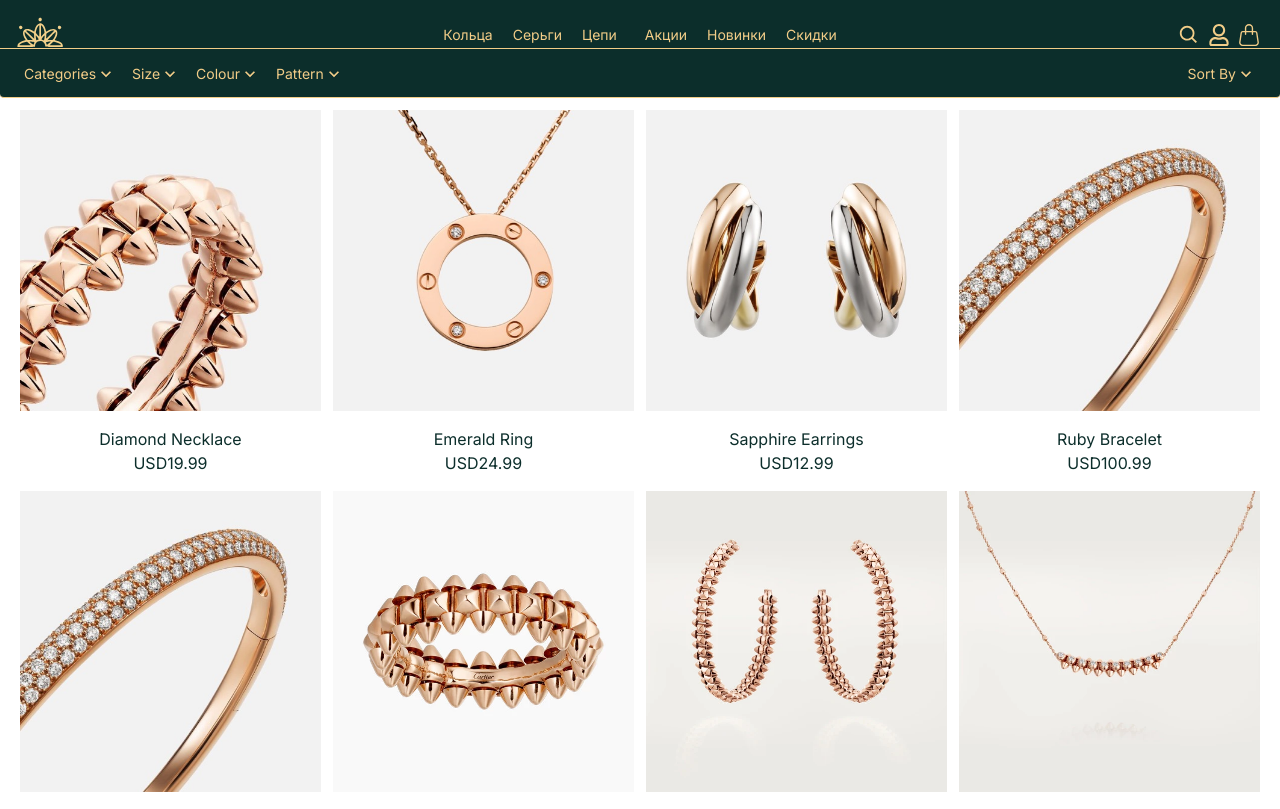
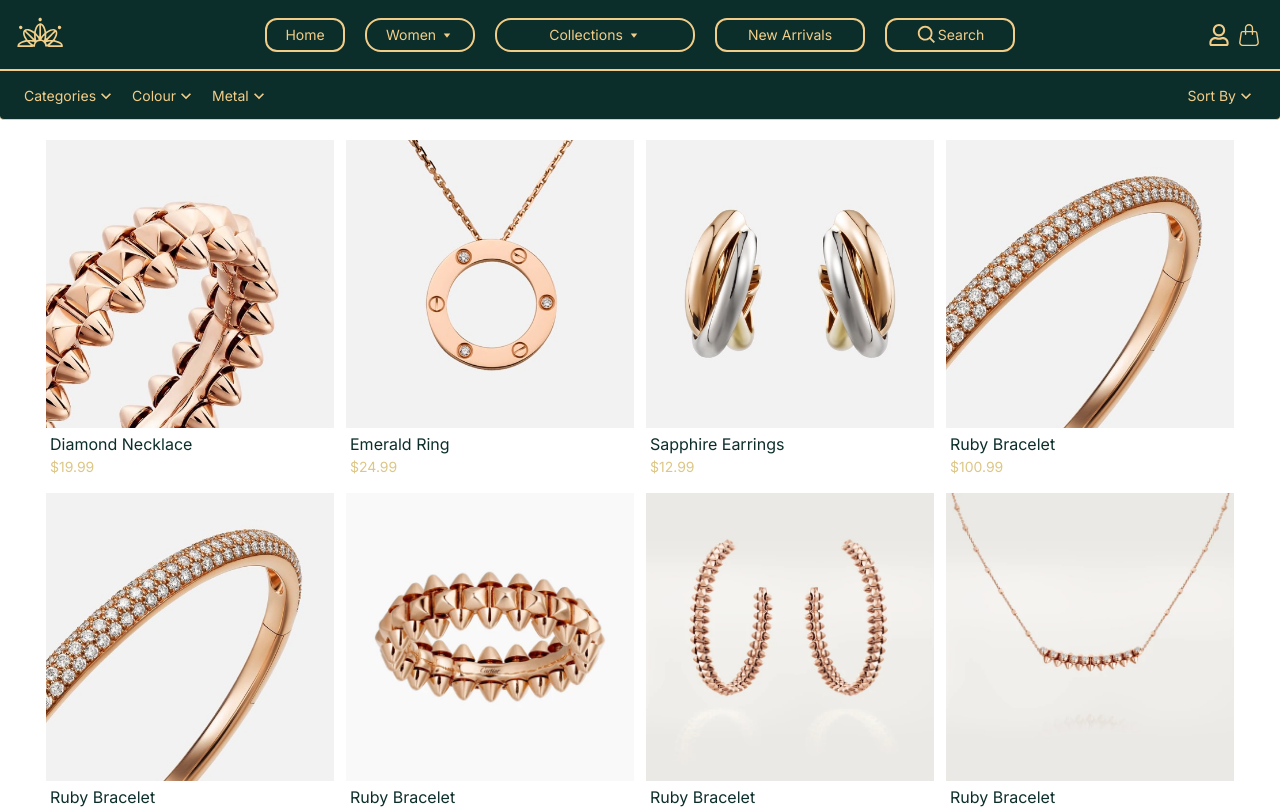
Before and after one commit to Kipachu-1/bini, a Next.js app: page /jewelry/1/1 in a window 1280 px wide. Shown: the top 809 px of the page. Built offline with nearby package versions, Linux system fonts and the light colour scheme.

Commit message:
design update

```diff
--- a/src/app/jewelry/[category]/[product]/page.tsx
+++ b/src/app/jewelry/[category]/[product]/page.tsx
@@ -2,7 +2,7 @@ import { productList } from "@/MockData";
 import ProductList from "@/components/Product/ProductList";
 export default function Page({ params }: { params: {} }) {
   return (
-    <div className="w-full h-fit text-[#0c2e2b] max-w-[1440px] overflow-hidden overscroll-none">
+    <div className="w-full h-fit text-[#0c2e2b] max-w-[1440px] overflow-hidden overscroll-none box-border md:px-[26px]">
       <ProductList list={productList} />
     </div>
   );
--- a/src/app/jewelry/layout.tsx
+++ b/src/app/jewelry/layout.tsx
@@ -7,7 +7,7 @@ export default function JewelryLayout({
   children: React.ReactNode;
 }) {
   return (
-    <div className="w-full overflow-hidden h-auto min-h-full box-border px-[20px] pt-[110px] bg-[white] flex flex-col justify-center">
+    <div className="w-full overflow-hidden h-auto min-h-full box-border px-[20px] pt-[110px] lg:pt-[140px] bg-[white] flex justify-center">
       <JewelryFilterBar />
       {children}
     </div>
--- a/src/app/page.tsx
+++ b/src/app/page.tsx
@@ -8,7 +8,6 @@ import Hero from "@/components/Hero";
 import ModelShow from "@/components/ModelShow";
 import PopularView from "@/components/PopularView";
 import InfoModel from "@/components/InfoModel";
-import NewsLetter from "@/components/NewsLetter";
 
 const SofiaSans = Sofia_Sans({
   weight: "500",
--- a/src/components/FilterBars/JewelryFilterBar.tsx
+++ b/src/components/FilterBars/JewelryFilterBar.tsx
@@ -4,7 +4,12 @@ import { MdNavigateNext } from "react-icons/md";
 import SelectFilter from "./SelectFilter";
 import { useAppSelector } from "@/redux/hooks";
 import { selectJFilterSortBy } from "@/redux/slices/JFilterStateSlice";
-import { sortByOptions } from "@/Shared/Constants/Filter";
+import {
+  BrilliantColors,
+  MetalTypes,
+  RingCategories,
+  sortByOptions,
+} from "@/Shared/Constants/Filter";
 import { selectNavbarVisibilityScroll } from "@/redux/slices/ModalsStateSlice";
 import { AnimatePresence, motion, useAnimate } from "framer-motion";
 
@@ -13,18 +18,23 @@ interface JewelryFilterBarProps {}
 const JewelryFilterBar: React.FC<JewelryFilterBarProps> = () => {
   const navVisible = useAppSelector(selectNavbarVisibilityScroll);
   const [scope, animate] = useAnimate();
-  const sortBy = useAppSelector(selectJFilterSortBy);
   useEffect(() => {
-    if (navVisible && animate) animate(scope.current, { top: "48px" }, { duration: 0.6, delay:0.1 });
-    if (!navVisible && animate) animate(scope.current, { top: "0px" }, { duration: 0.3, type:'tween'});
+    if (navVisible && animate) {
+      if (window.innerWidth >= 1024)
+        animate(scope.current, { top: "70px" }, { duration: 0.6, delay: 0.1 });
+      if (window.innerWidth <= 1024)
+        animate(scope.current, { top: "48px" }, { duration: 0.6, delay: 0.1 });
+    }
+    if (!navVisible && animate) {
+      animate(scope.current, { top: "0px" }, { duration: 0.3, type: "tween" });
+    }
   }, [navVisible]);
   return (
     <AnimatePresence>
       {
         <motion.div
           ref={scope}
-          initial={{ top: "0px" }}
-          className="fixed justify-center flex z-[200] text-[#f2cd88] bg-[#0c2e2b] border-b border-t border-[#f2cd88] rounded-br rounded-bl right-0 left-0 w-full h-[50px]"
+          className="fixed justify-center flex z-[200] text-[#f2cd88] bg-[#0c2e2b] border-b border-t border-[#f2cd88] rounded-br rounded-bl right-0 left-0 w-full h-[50px] top-[48px] lg:top-[70px]"
         >
           <div className="flex w-full h-full lg:hidden text-[14px]">
             <div className="w-full h-full flex justify-center items-center cursor-pointer">
@@ -41,10 +51,21 @@ const JewelryFilterBar: React.FC<JewelryFilterBarProps> = () => {
           </div>
           <div className="hidden lg:flex justify-between items-center w-full h-full max-w-[1440px] box-border px-4 text-[14px]">
             <div className="flex h-full rounded">
-              <SelectFilter name="Categories" />
-              <SelectFilter name="Size" />
-              <SelectFilter name="Colour" />
-              <SelectFilter name="Pattern" />
+              <SelectFilter
+                name="Categories"
+                options={RingCategories}
+                optionsStyle="right-[unset] left-[0]"
+              />
+              <SelectFilter
+                name="Colour"
+                options={BrilliantColors}
+                optionsStyle="right-[unset] left-[0]"
+              />
+              <SelectFilter
+                name="Metal"
+                options={MetalTypes}
+                optionsStyle="right-[unset] left-[0]"
+              />
             </div>
             <div className="h-full rounded">
               <SelectFilter
@@ -53,6 +74,7 @@ const JewelryFilterBar: React.FC<JewelryFilterBarProps> = () => {
                 optionsStyle="text-right"
               />
             </div>
+
           </div>
         </motion.div>
       }
--- a/src/components/FilterBars/SelectFilter.tsx
+++ b/src/components/FilterBars/SelectFilter.tsx
@@ -6,6 +6,7 @@ interface SelectFilterProps {
   name: string;
   options?: Option[];
   optionsStyle?: string;
+  onClick?: Function;
 }
 interface Option {
   name: string;
@@ -16,11 +17,15 @@ const SelectFilter: React.FC<SelectFilterProps> = ({
   name,
   options,
   optionsStyle,
+  onClick,
 }) => {
   const [active, setActive] = useState(false);
   return (
     <div
       onClick={() => {
+        if (onClick) {
+          onClick();
+        }
         setActive(!active);
       }}
       className="group relative flex cursor-pointer px-2 duration-300 w-full h-full justify-center items-center z-10"
@@ -43,8 +48,11 @@ const SelectFilter: React.FC<SelectFilterProps> = ({
           >
             {options?.map((item, index: number) => {
               return (
-                <div key={item.name+'id'} className="w-full h-fit p-[8px_30px] whitespace-nowrap hover:bg-[#cacaca4b] duration-300">
-                  <p key={item.name+"id_p"}>{item.name}</p>
+                <div
+                  key={item.name + "id"}
+                  className="w-full h-fit p-[8px_30px] whitespace-nowrap hover:bg-[#cacaca4b] duration-300"
+                >
+                  <p key={item.name + "id_p"}>{item.name}</p>
                 </div>
               );
             })}
--- a/src/components/Hero.tsx
+++ b/src/components/Hero.tsx
@@ -5,7 +5,7 @@ interface HeroProps {}
 
 const Hero: React.FC<HeroProps> = () => {
   return (
-    <div className="w-full flex h-[740px] mt-[50px] lg:mt-[70px]">
+    <div className="w-full flex h-[740px] mt-[50px] lg:mt-[60px]">
       <div className="w-full h-full relative">
         <Image
           src={"/ProImages/hero1.webp"}
--- a/src/components/Navbar/Navbar.tsx
+++ b/src/components/Navbar/Navbar.tsx
@@ -1,7 +1,7 @@
 "use client";
 import React, { useEffect, useState } from "react";
 import { AnimatePresence, motion } from "framer-motion";
-import { RxHamburgerMenu } from "react-icons/rx";
+import { HiOutlineMenuAlt2 } from "react-icons/hi";
 import { BiSearch } from "react-icons/bi";
 import { BsHandbag } from "react-icons/bs";
 import { FaRegUser } from "react-icons/fa";
@@ -14,8 +14,9 @@ import {
   setNavbarVisibilityScroll,
 } from "@/redux/slices/ModalsStateSlice";
 import Catalog from "./Catalog";
-import { usePathname, useRouter } from "next/navigation";
+import { RxTriangleDown } from "react-icons/rx";
 import Link from "next/link";
+import SelectFilter from "../FilterBars/SelectFilter";
 interface NavbarProps {
   logoNameVisible?: boolean;
 }
@@ -24,6 +25,10 @@ const Navbar: React.FC<NavbarProps> = ({ logoNameVisible = true }) => {
   const dispatch = useAppDispatch();
   const visible = useAppSelector(selectNavbarVisibility);
   const visibleScroll = useAppSelector(selectNavbarVisibilityScroll);
+  const [collOpen, setCollOpen] = useState(false);
+  const [catOpen, setCatOpen] = useState(false);
+  const [currCat, setCurrCat] = useState("Women");
+
   const [prevScrollY, setPrevScrollY] = useState(0);
 
   const onMenuClick = () => {
@@ -42,6 +47,7 @@ const Navbar: React.FC<NavbarProps> = ({ logoNameVisible = true }) => {
       const currentScrollY = window.scrollY;
 
       if (currentScrollY > prevScrollY && currentScrollY - prevScrollY > 20) {
+        setCollOpen(false);
         dispatch(setNavbarVisibilityScroll(false));
         setPrevScrollY(currentScrollY);
       } else if (
@@ -70,18 +76,24 @@ const Navbar: React.FC<NavbarProps> = ({ logoNameVisible = true }) => {
       <AnimatePresence>
         {visibleScroll && (
           <motion.div
-            initial={{ top: "-70px" }}
+            initial={{ top: "0px" }}
             animate={{ top: "0px" }}
             exit={{ top: "-70px" }}
             transition={{ duration: 0.6, type: "tween" }}
-            className="fixed h-[50px] lg:h-[70px] w-full right-0 left-0 z-50 box-border justify-center flex overflow-hidden text-[#f2cd88] bg-[#0c2e2b] border-b border-[#f2cd88]"
+            className="fixed h-[50px] lg:h-[70px] w-full right-0 left-0 z-[10000] box-border justify-center flex text-[#f2cd88] bg-[#0c2e2b] border-b border-[#f2cd88]"
           >
             <div className="flex relative justify-between items-center w-full p-[10px_20px] max-w-[1800px]">
-              <RxHamburgerMenu
-                className="text-2xl h-9 cursor-pointer z-10 lg:hidden"
-                onClick={onMenuClick}
-              />
-              <div className="relative aspect-square w-9 hidden lg:flex cursor-pointer z-10">
+              <div className="flex gap-[16px] items-center md:hidden z-[50]">
+                <HiOutlineMenuAlt2
+                  className="text-3xl h-9 cursor-pointer z-10 "
+                  onClick={onMenuClick}
+                />
+                <Link href={"/"}>
+                  <p className="text-[18px]">BI~NI</p>
+                </Link>
+              </div>
+
+              <div className="relative aspect-square w-9 hidden md:flex cursor-pointer z-10">
                 <Link href={"/"}>
                   <Image
                     src={"/biniLogoNoName.svg"}
@@ -98,26 +110,104 @@ const Navbar: React.FC<NavbarProps> = ({ logoNameVisible = true }) => {
                 </Link>
               </div>
               <div className="flex gap-2 justify-center items-center z-10">
-                <BiSearch className="text-[22px] cursor-pointer" />
                 <FaRegUser className="text-[22px] cursor-pointer" />
                 <BsHandbag className="text-[22px] cursor-pointer" />
               </div>
               <div className=" absolute inset-0 flex justify-center items-center text-[14px]">
-                {logoNameVisible && (
-                  <Link href={"/"}>
-                    <p className="sm:hidden">BI~NI</p>
-                  </Link>
-                )}
                 <div className="hidden sm:flex gap-7">
-                  <div className="hidden lg:flex gap-[20px]">
-                    <p className=" cursor-pointer">Кольца</p>
-                    <p className=" cursor-pointer">Серьги</p>
-                    <p className=" cursor-pointer">Цепи</p>
-                  </div>
-                  <div className="text-center hidden sm:flex gap-[20px]">
-                    <p className=" cursor-pointer">Акции</p>
-                    <p className=" cursor-pointer">Новинки</p>
-                    <p className=" cursor-pointer">Скидки</p>
+                  <div className="hidden md:flex gap-[20px]">
+                    <div className="w-[80px] h-[34px] flex justify-center cursor-pointer items-center border-[2px] rounded-[12px] border-[#f2cd88]">
+                      <p className=" cursor-pointer ">Home</p>
+                    </div>
+                    <div
+                      onClick={() => {
+                        setCatOpen(!catOpen);
+                      }}
+                      className="w-[110px] h-[34px] flex justify-center gap-x-1 cursor-pointer items-center border-[2px] rounded-[16px] border-[#f2cd88] relative"
+                    >
+                      <p className=" cursor-pointer">{currCat}</p>
+                      <RxTriangleDown />
+                      {catOpen && (
+                        <motion.div
+                          initial={{ y: -10, opacity: 0 }}
+                          animate={{ y: 0, opacity: 1 }}
+                          exit={{ y: -10, opacity: 0 }}
+                          transition={{ duration: 0.5, type: "spring" }}
+                          className="absolute top-[40px] overflow-hidden text-left border-[#f2cd88] border-[2px] right-0 left-0 w-full bg-[#0c2e2b] rounded-[8px] flex flex-col justify-center items-center box-border p-[10px_0px]"
+                        >
+                          <p
+                            className="w-full p-[6px_20px]"
+                            onClick={() => {
+                              setCurrCat("Women");
+                            }}
+                          >
+                            Women
+                          </p>
+                          <p
+                            className="w-full p-[6px_20px]"
+                            onClick={() => {
+                              setCurrCat("Men");
+                            }}
+                          >
+                            Men
+                          </p>
+                          <p
+                            className="w-full p-[6px_20px]"
+                            onClick={() => {
+                              setCurrCat("Kids");
+                            }}
+                          >
+                            Kids
+                          </p>
+                        </motion.div>
+                      )}
+                    </div>
+                    <div
+                      onClick={() => {
+                        setCollOpen(!collOpen);
+                      }}
+                      className="w-[200px] h-[34px] flex gap-x-1 justify-center cursor-pointer items-center border-[2px] rounded-[16px] relative border-[#f2cd88]"
+                    >
+                      <p className=" cursor-pointer">Collections</p>
+                      <RxTriangleDown />
+                      {collOpen && (
+                        <motion.div
+                          initial={{ y: -10, opacity: 0 }}
+                          animate={{ y: 0, opacity: 1 }}
+                          exit={{ y: -10, opacity: 0 }}
+                          transition={{ duration: 0.5, type: "spring" }}
+                          className="absolute top-[40px] overflow-hidden text-left border-[#f2cd88] border-[2px] right-0 left-0 w-full bg-[#0c2e2b] rounded-[8px] flex flex-col justify-center items-center box-border p-[10px_0px]"
+                        >
+                          <Link
+                            href={`/jewelry/${currCat.toLowerCase()}/rings`}
+                          >
+                            <p className="w-full p-[6px_20px] ">Rings</p>
+                          </Link>
+                          <Link
+                            href={`/jewelry/${currCat.toLowerCase()}/earings`}
+                          >
+                            <p className="w-full p-[6px_20px] ">Earings</p>
+                          </Link>
+                          <Link
+                            href={`/jewelry/${currCat.toLowerCase()}/necklaces`}
+                          >
+                            <p className="w-full p-[6px_20px] ">Necklaces</p>
+                          </Link>
+                          <Link
+                            href={`/jewelry/${currCat.toLowerCase()}/bracelets`}
+                          >
+                            <p className="w-full p-[6px_20px] ">Bracelets</p>
+                          </Link>
+                        </motion.div>
+                      )}
+                    </div>
+                    <div className="w-[150px] h-[34px] flex justify-center cursor-pointer items-center border-[2px] rounded-[12px] border-[#f2cd88]">
+                      <p className=" cursor-pointer ">New Arrivals</p>
+                    </div>
+                    <div className="w-[130px] h-[34px] flex justify-center cursor-pointer items-center border-[2px] rounded-[12px] border-[#f2cd88]">
+                      <BiSearch className="text-[22px] cursor-pointer" />
+                      <p className=" cursor-pointer ">Search</p>
+                    </div>
                   </div>
                 </div>
               </div>
@@ -128,7 +218,7 @@ const Navbar: React.FC<NavbarProps> = ({ logoNameVisible = true }) => {
 
       <AnimatePresence>
         {visible && (
-          <motion.div className="fixed top-0 bottom-0 w-full  text-[#f2cd88] z-[1000]">
+          <motion.div className="fixed top-0 bottom-0 w-full  text-[#f2cd88] z-[10000]">
             <motion.div className="relative w-full h-full ">
               <motion.div
                 className="w-[300px] absolute h-full bg-[#0c2e2b] z-[100]"
--- a/src/components/Product/ProductCard.tsx
+++ b/src/components/Product/ProductCard.tsx
@@ -7,7 +7,7 @@ interface ProductCardProps {
 
 const ProductCard: React.FC<ProductCardProps> = ({ productData }) => {
   return (
-    <div className="flex flex-col gap-3 w-full h-full">
+    <div className="flex flex-col w-full h-full">
       <div className="w-full aspect-square relative">
         <Image
           src={productData.image}
@@ -17,12 +17,9 @@ const ProductCard: React.FC<ProductCardProps> = ({ productData }) => {
           loading="lazy"
         />
       </div>
-      <div className="flex justify-start items-center flex-col box-border p-1">
+      <div className="flex justify-start items-left flex-col box-border p-1">
         <h1>{productData.name}</h1>
-        <p>
-          {productData.currency}
-          {productData.price}
-        </p>
+        <p className="text-[14px] text-[#ddc786]">${productData.price}</p>
       </div>
     </div>
   );
--- a/src/components/Product/ProductCarousel.tsx
+++ b/src/components/Product/ProductCarousel.tsx
@@ -50,11 +50,9 @@ const ProductCarousel: React.FC<ProductCarouselProps> = ({
   const [activeBlock, setActiveBlock] = useState(1);
   const [start, setStart] = useState(0);
   const [end, setEnd] = useState(4);
-
   const onNextClick = () => {
     if (end + 4 <= list.length) {
       setActiveBlock((prev) => (prev + 1) % 3);
-
       setStart((prev) => prev + 4);
       setEnd((prev) => prev + 4);
     }
@@ -67,6 +65,9 @@ const ProductCarousel: React.FC<ProductCarouselProps> = ({
       setEnd((prev) => prev - 4);
     }
   };
+
+  const canGoBack = start - 4 >= 0;
+  const canGoNext = end + 4 <= list.length;
 
   return (
     <div className="Text-2 z-10 box-border overflow-hidden relative w-full h-fit flex items-center flex-col justify-start xl:p-[100px_60px] xl:pt-[60px] md:p-[80px_40px] p-[60px_20px] bg-[#fff] ">
```
Also changed, not shown: src/Shared/Constants/Filter.ts (+23 -5 lines), src/components/CallToAction.tsx (deleted, +0 -26 lines).
